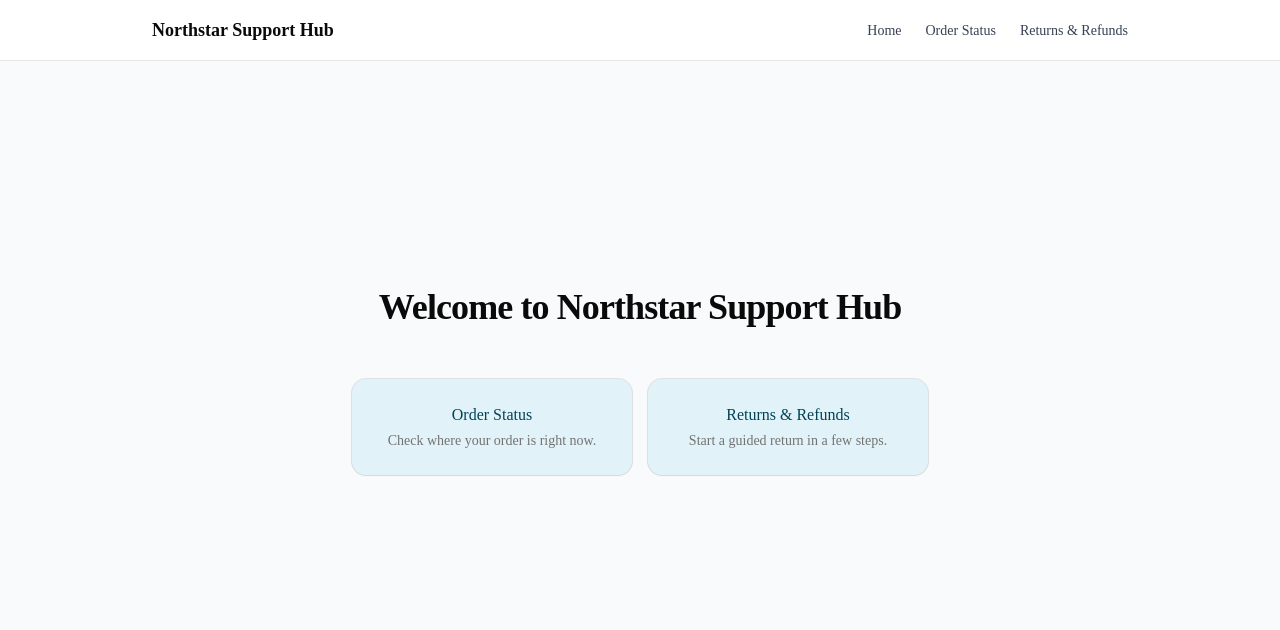
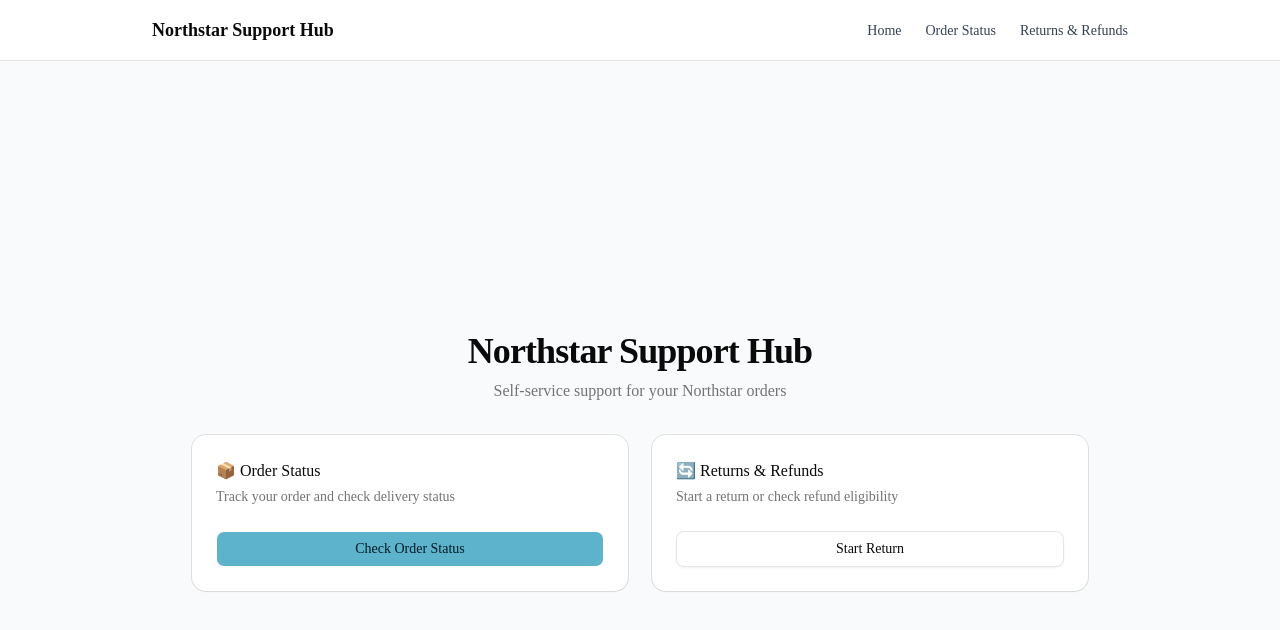
Before and after one commit to JoelMogendi/northstar-support-mvp, a Next.js app in the folder northstar-support-hub/: page / in a window 1280 px wide. Shown: the top 630 px of the page. Built offline with nearby package versions, Linux system fonts and the light colour scheme.

Commit message:
feat: install shadcn/ui and add base components

```diff
--- a/northstar-support-hub/app/page.tsx
+++ b/northstar-support-hub/app/page.tsx
@@ -1,34 +1,51 @@
-
 import Link from "next/link";
-import { Card, CardHeader, CardTitle, CardDescription } from "@/components/ui/card";
+import { Button } from "@/components/ui/button";
+import { Card, CardContent, CardDescription, CardHeader, CardTitle } from "@/components/ui/card";
 
 export default function Home() {
   return (
-    <main className="flex flex-col items-center justify-center min-h-[80vh] px-6 text-center">
-      <h1 className="text-4xl font-bold tracking-tight text-foreground mb-3">
-        Welcome to Northstar Support Hub
-      </h1>
-      <p className="text-lg text-muted-foreground max-w-md mb-10">
+    <main className="min-h-screen flex items-center justify-center p-6">
+      <div className="max-w-4xl w-full space-y-8">
+        <div className="text-center">
+          <h1 className="text-4xl font-bold tracking-tight">Northstar Support Hub</h1>
+          <p className="text-muted-foreground mt-2">
+            Self-service support for your Northstar orders
+          </p>
+        </div>
 
-      </p>
-
-      <div className="grid sm:grid-cols-2 gap-4 w-full max-w-xl">
+        <div className="grid md:grid-cols-2 gap-6">
+          {/* Order Status Card */}
           <Link href="/order-status">
-          <Card className="bg-ice-blue border-none hover:shadow-md hover:-translate-y-0.5 transition-all cursor-pointer">
+            <Card className="hover:shadow-lg transition-shadow cursor-pointer">
               <CardHeader>
-              <CardTitle className="text-accent-blue-text">Order Status</CardTitle>
-              <CardDescription>Check where your order is right now.</CardDescription>
+                <CardTitle>📦 Order Status</CardTitle>
+                <CardDescription>
+                  Track your order and check delivery status
+                </CardDescription>
               </CardHeader>
+              <CardContent>
+                <Button className="w-full">Check Order Status</Button>
+              </CardContent>
             </Card>
           </Link>
+
+          {/* Returns & Refunds Card */}
           <Link href="/returns">
-          <Card className="bg-ice-blue border-none hover:shadow-md hover:-translate-y-0.5 transition-all cursor-pointer">
+            <Card className="hover:shadow-lg transition-shadow cursor-pointer">
               <CardHeader>
-              <CardTitle className="text-accent-blue-text">Returns & Refunds</CardTitle>
-              <CardDescription>Start a guided return in a few steps.</CardDescription>
+                <CardTitle>🔄 Returns &amp; Refunds</CardTitle>
+                <CardDescription>
+                  Start a return or check refund eligibility
+                </CardDescription>
               </CardHeader>
+              <CardContent>
+                <Button className="w-full" variant="outline">
+                  Start Return
+                </Button>
+              </CardContent>
             </Card>
           </Link>
+        </div>
       </div>
     </main>
   );
--- /dev/null
+++ b/northstar-support-hub/components/Navbar.tsx
@@ -0,0 +1,26 @@
+"use client";
+
+import { Button } from "@/components/ui/button";
+
+export default function Navbar() {
+  return (
+    <nav className="border-b bg-background/95 backdrop-blur supports-[backdrop-filter]:bg-background/60">
+      <div className="container flex h-16 items-center justify-between px-4">
+        <a href="/" className="font-bold text-xl">
+          Northstar Hub
+        </a>
+        <div className="flex gap-4">
+          <a href="/">
+            <Button variant="ghost" size="sm">Home</Button>
+          </a>
+          <a href="/order-status">
+            <Button variant="ghost" size="sm">Orders</Button>
+          </a>
+          <a href="/returns">
+            <Button variant="ghost" size="sm">Returns</Button>
+          </a>
+        </div>
+      </div>
+    </nav>
+  );
+}
--- /dev/null
+++ b/pnpm-workspace.yaml
@@ -0,0 +1,3 @@
+minimumReleaseAgeExclude:
+  - '@types/react-dom@19.2.4'
+  - '@types/react@19.2.18'
```
Also changed, not shown: package.json (added, +7 -0 lines), 2 other files (tests, documents, lock files or other folders). Lines whose indentation alone changed are shown as unchanged.
